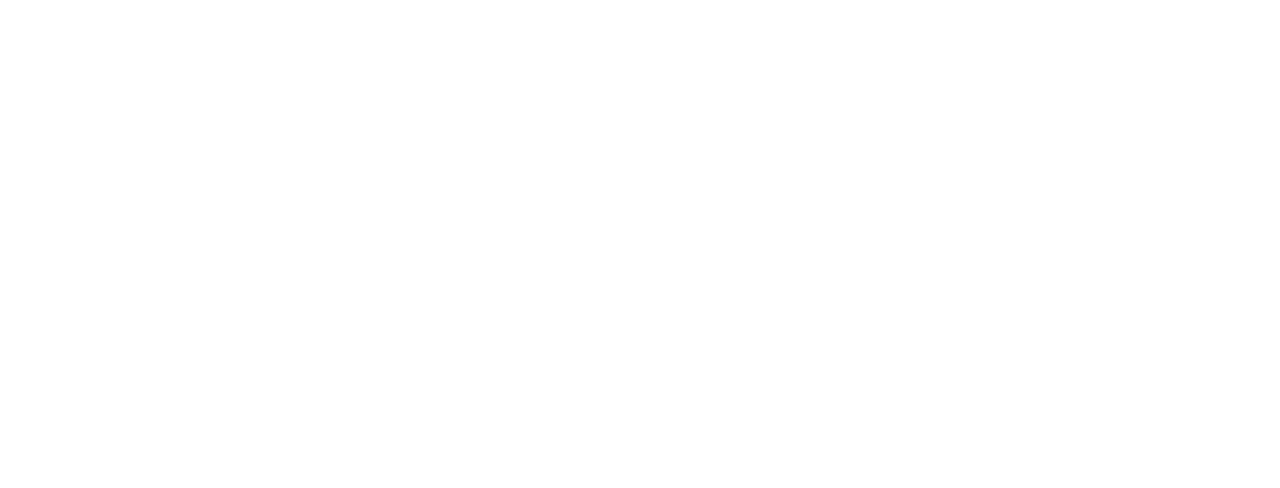
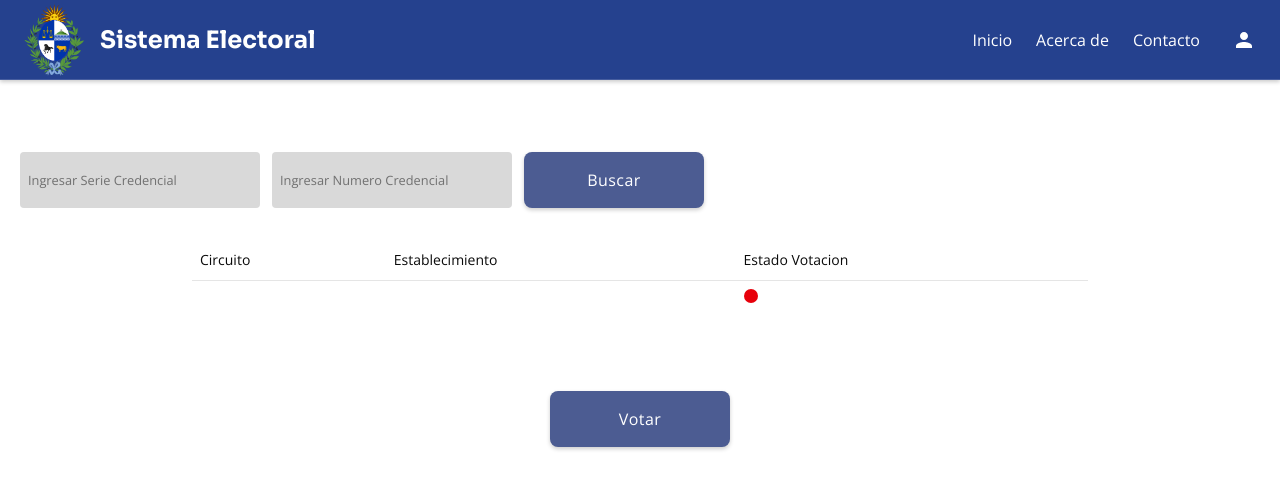
Before and after one commit to maurobarrales25/EleccionesWeb, a React (Vite) app: page /FindCircuitoPage/1 in a window 1280 px wide. Before the commit this address had no page. Shown: the top 488 px of the page. Built offline with nearby package versions, Linux system fonts and the light colour scheme; no server answers.

Commit message:
ManageSearchVotar

```diff
--- a/src/App.jsx
+++ b/src/App.jsx
@@ -5,6 +5,7 @@
 import EleccionesPage from './pages/EleccionesPage/EleccionesPage';
 import ManageEleccion from './pages/ManageEleccion/ManageEleccion';
 import CircuitosPage from './pages/CircuitosPage/CircuitosPage';
+import ManageSearchVotarPage from './pages/ManageSearchVotarPage/ManageSearchVotarPage';
 
 function App() {
 
@@ -16,6 +17,7 @@
         <Route path='/Elecciones' element={<EleccionesPage/>}/>
         <Route path='/ManageEleccion/:eleccionId' element={<ManageEleccion />} />
         <Route path='/CircuitosPage/:eleccionId' element={<CircuitosPage/>}/>
+        <Route path='/FindCircuitoPage/:eleccionId' element={<ManageSearchVotarPage/>}></Route>
       </Routes>
     </BrowserRouter>
   )
--- a/src/api/apiCalls.js
+++ b/src/api/apiCalls.js
@@ -12,6 +12,10 @@
 
 export const getCircuitosByEleccion = (eleccionId) => {
   return axios.get(BASE_URL + 'circuito/getByEleccion', { params: { eleccionId } });
+}
+
+export const getCircuitoByCredencial = (serie, numero) => {
+    return axios.get(BASE_URL + 'credencial/circuito', { params: { serie, numero } })
 }
 
 export const saveEleccion = (nombre, tipoEleccion) => {
--- /dev/null
+++ b/src/pages/ManageSearchVotarPage/ManageSearchVotarPage.jsx
@@ -0,0 +1,107 @@
+import { Link, useParams } from 'react-router-dom'
+import NavBar from "@/components/NavBar/NavBar";
+import ButtonCustom from '@/Components/atoms/ButtonCustom/ButtonCustom';
+import { useEffect, useState } from 'react';
+import { Table, TableRow, TableHead, TableHeader, TableBody, TableCell } from '@/Components/ui/table';
+import { getCircuitoByCredencial, getCircuitosByEleccion, getEstablecimientoById } from '@/api/apiCalls';
+import { BsCircleFill } from "react-icons/bs";
+
+export default function ManageSearchVotarPage() {
+    const { eleccionId } = useParams()
+    const [ inputSerieCredencial, setInputSerieCredencial ] = useState("")
+    const [ circuito, setCircuito ] = useState({})
+    const [ circuitosByEleccion, setCircuitosByEleccion ] = useState([])
+    const [ inputNumeroCredencial, setInputNumeroCredencial ] = useState("")
+    const [ establecimiento, setEstablecimiento ] = useState("")
+
+    const [ booleanVotacion, setBooleanVotacion ] = useState(false)
+
+    useEffect(() => {
+        handleGetCircuitosByEleccion()
+    }, [])
+
+    useEffect(() => {
+        if (Object.keys(circuito).length > 0) {
+            const encontrado = circuitosByEleccion.find(e => e.circuitoId === circuito.circuitoId)
+            console.log("Circuito encontrado:", encontrado)
+
+            handleGetEstablecimiento()
+        }
+    }, [circuito])
+
+    const handleGetCircuitosByEleccion = async() => {
+        const response = await getCircuitosByEleccion(eleccionId)
+        setCircuitosByEleccion(response.data)
+    }
+
+    const handleGetEstablecimiento = async() => {
+        const responseEstablecimiento = await getEstablecimientoById(circuito.establecimientoId)
+        setEstablecimiento(responseEstablecimiento.data)
+    }
+
+    const handleSubmitCredencial = async(e) => {
+        e.preventDefault()
+        try {
+            const response = await getCircuitoByCredencial(inputSerieCredencial, inputNumeroCredencial)
+            setCircuito(response.data)
+        }
+        catch(e) {
+            console.log(e, "ERROR")
+        }
+    }
+
+    return (
+        <div>
+            <NavBar />
+            <div className='flex items-center justify-start mt-20'>
+                <div className="flex flex-col justify-center items-start mx-5 h-[5vh]">
+                    <form onSubmit={handleSubmitCredencial} className="flex gap-3">
+                        <input
+                            onChange={(e) => setInputSerieCredencial(e.target.value)}
+                            required
+                            type="text"
+                            placeholder="Ingresar Serie Credencial"
+                            className="p-[1vh] text-[1.6vh] bg-[#d9d9d9] w-60 h-full rounded"
+                        />
+                        <input
+                            onChange={(e) => setInputNumeroCredencial(e.target.value)}
+                            required
+                            type="text"
+                            placeholder="Ingresar Numero Credencial"
+                            className="p-[1vh] text-[1.6vh] bg-[#d9d9d9] w-60 h-full rounded"
+                        />
+                        <ButtonCustom label="Buscar" size="medium" />
+                    </form>
+                </div>
+            </div>
+            <div className='mt-10 flex items-center justify-center'>
+                <Table className="max-w-4xl mx-auto">
+                <TableHeader>
+                    <TableRow>
+                        <TableHead>Circuito</TableHead>
+                        <TableHead>Establecimiento</TableHead>
+                        <TableHead>Estado Votacion</TableHead>
+                    </TableRow>
+                </TableHeader>
+                <TableBody>
+                    <TableRow key={circuito.circuitoId}>
+                        <TableCell>{circuito.numero}</TableCell>
+                        <TableCell>{establecimiento.nombre}</TableCell>
+                        <TableCell>
+                        {
+                        booleanVotacion === true ?
+                            <BsCircleFill className='text-green-600'/>
+                        :
+                            <BsCircleFill className='text-red-600'/>
+                        }
+                        </TableCell>
+                    </TableRow>
+                </TableBody>
+                </Table>
+            </div>
+            <div className="mt-20 flex items-center justify-center">
+                <ButtonCustom label="Votar" size="medium"/>
+            </div>
+        </div>
+  )
+}
```
